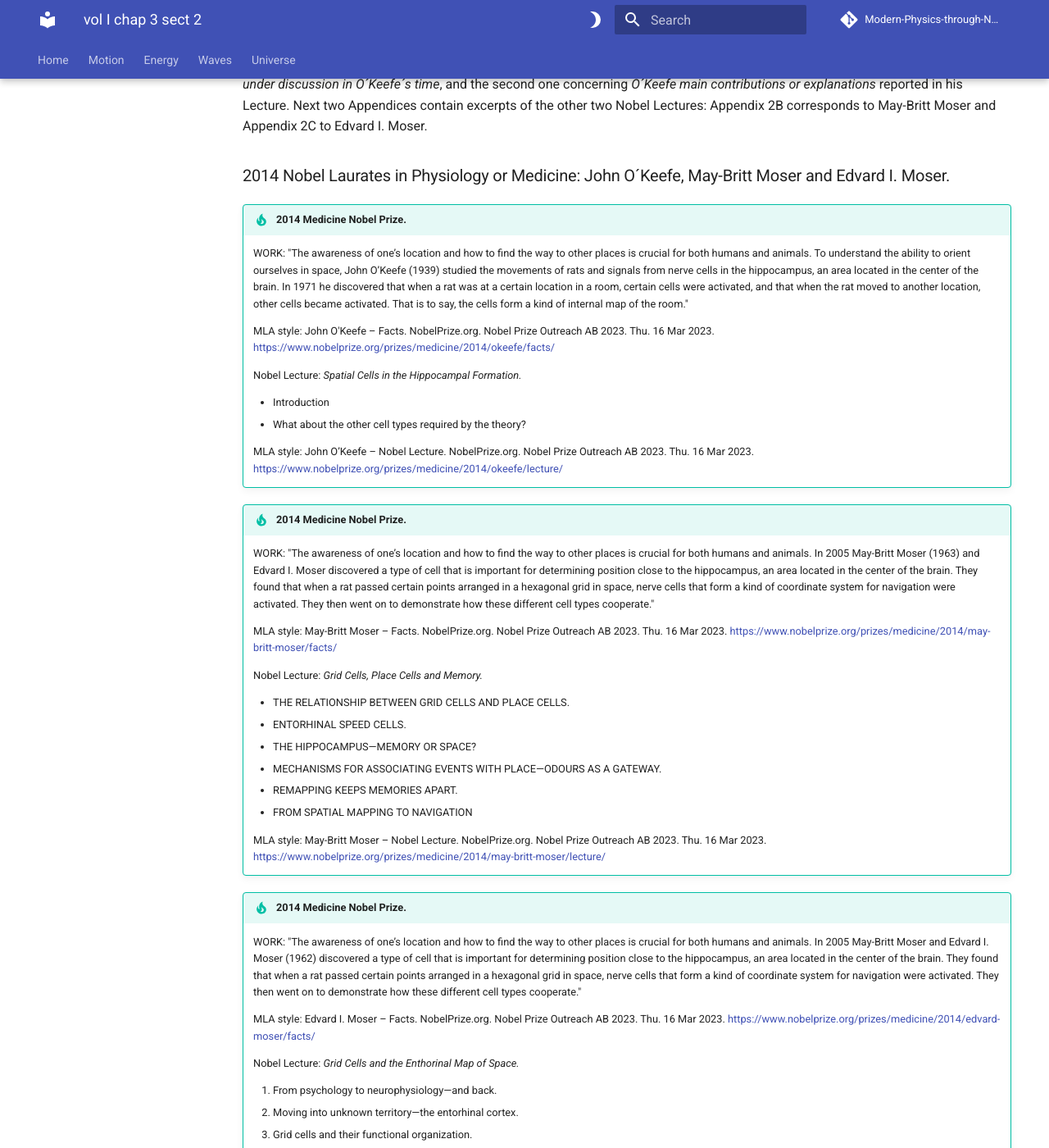
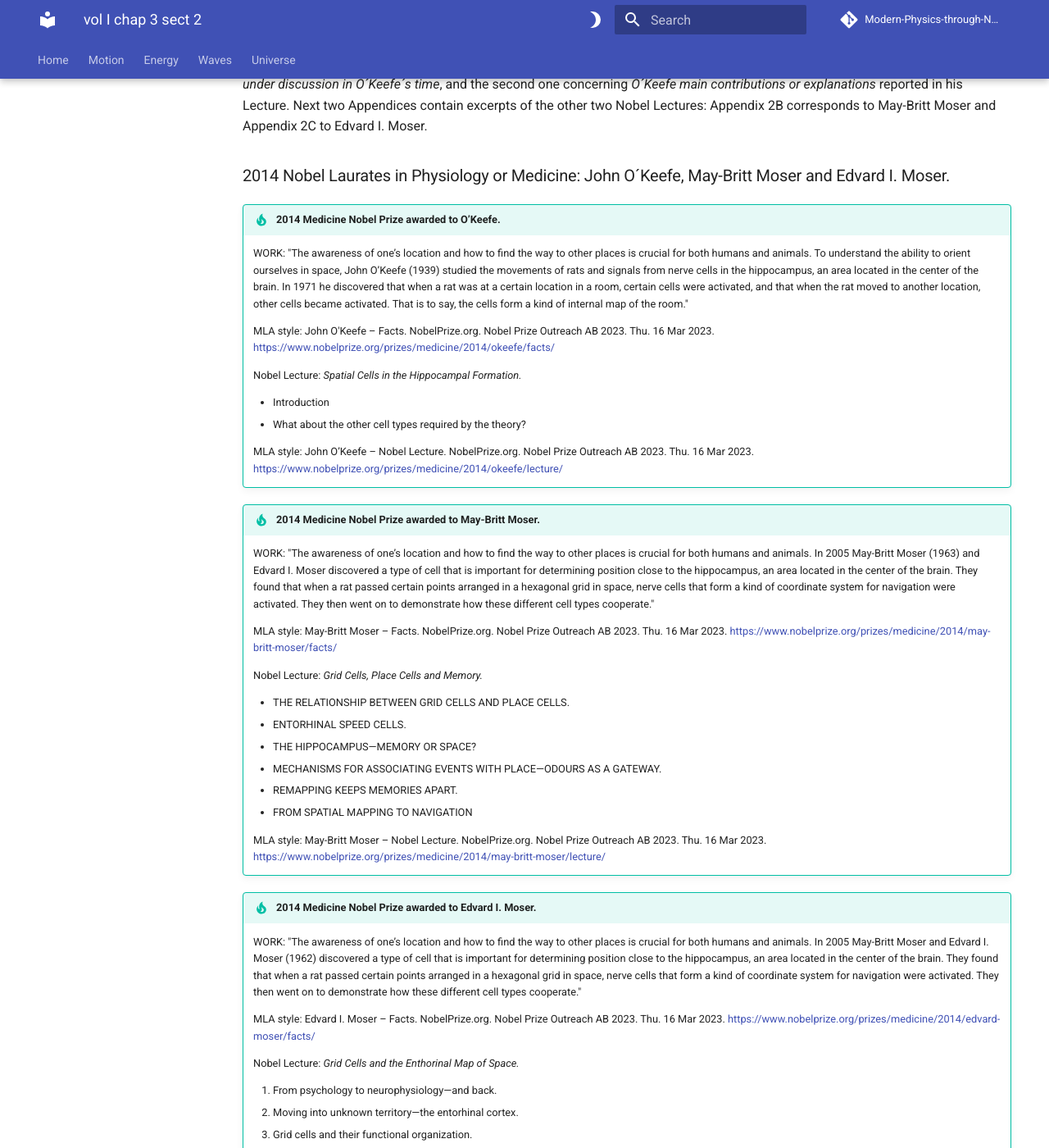
Before and after one commit to modphysnobel/modphysnobel.github.io, an MkDocs documentation site: the page built from docs/vol-I/vol-I-chap-3-sect-2.md, in a window 1280 px wide and 1400 px high, scrolled down 1001 px. Shown: the whole window at 82% size. Built offline with MkDocs 1.6.1 and Material for MkDocs 9.7.7, drawn with Linux system fonts in a browser that asks for light colours; some web fonts are replaced; comment, search, counter and statistics services are not loaded.

Commit message:
Update vol-I-chap-3-sect-2.md

```diff
--- a/docs/vol-I/vol-I-chap-3-sect-2.md
+++ b/docs/vol-I/vol-I-chap-3-sect-2.md
@@ -25,7 +25,7 @@ In what follows, we quote the document WORK describing the main contributions of
 
 ### 2014 Nobel Laurates in Physiology or Medicine: John O´Keefe, May-Britt Moser and Edvard I. Moser.
 
-!!! tip "2014 Medicine Nobel Prize."
+!!! tip "2014 Medicine Nobel Prize awarded to O’Keefe."
 	WORK: "The awareness of one’s location and how to find the way to other places is crucial for both humans and animals. To understand the ability to orient ourselves in space, John O’Keefe (1939) studied the movements of rats and signals from nerve cells in the hippocampus, an area located in the center of the brain. In 1971 he discovered that when a rat was at a certain location in a room, certain cells were activated, and that when the rat moved to another location, other cells became activated. That is to say, the cells form a kind of internal map of the room."
 
 	MLA style: John O'Keefe – Facts. NobelPrize.org. Nobel Prize Outreach AB 2023. Thu. 16 Mar 2023. <https://www.nobelprize.org/prizes/medicine/2014/okeefe/facts/>
@@ -37,7 +37,7 @@ In what follows, we quote the document WORK describing the main contributions of
 
 	MLA style: John O’Keefe – Nobel Lecture. NobelPrize.org. Nobel Prize Outreach AB 2023. Thu. 16 Mar 2023. <https://www.nobelprize.org/prizes/medicine/2014/okeefe/lecture/>
 
-!!! tip "2014 Medicine Nobel Prize."
+!!! tip "2014 Medicine Nobel Prize awarded to May-Britt Moser."
 	WORK: "The awareness of one’s location and how to find the way to other places is crucial for both humans and animals. In 2005 May-Britt Moser (1963) and Edvard I. Moser discovered a type of cell that is important for determining position close to the hippocampus, an area located in the center of the brain. They found that when a rat passed certain points arranged in a hexagonal grid in space, nerve cells that form a kind of coordinate system for navigation were activated. They then went on to demonstrate how these different cell types cooperate."
 
 	MLA style: May-Britt Moser – Facts. NobelPrize.org. Nobel Prize Outreach AB 2023. Thu. 16 Mar 2023. <https://www.nobelprize.org/prizes/medicine/2014/may-britt-moser/facts/>
@@ -53,7 +53,7 @@ In what follows, we quote the document WORK describing the main contributions of
 
 	MLA style: May-Britt Moser – Nobel Lecture. NobelPrize.org. Nobel Prize Outreach AB 2023. Thu. 16 Mar 2023. <https://www.nobelprize.org/prizes/medicine/2014/may-britt-moser/lecture/>
 
-!!! tip "2014 Medicine Nobel Prize."
+!!! tip "2014 Medicine Nobel Prize awarded to Edvard I. Moser."
 	WORK: "The awareness of one’s location and how to find the way to other places is crucial for both humans and animals. In 2005 May-Britt Moser and Edvard I. Moser (1962) discovered a type of cell that is important for determining position close to the hippocampus, an area located in the center of the brain. They found that when a rat passed certain points arranged in a hexagonal grid in space, nerve cells that form a kind of coordinate system for navigation were activated. They then went on to demonstrate how these different cell types cooperate."
 
 	MLA style: Edvard I. Moser – Facts. NobelPrize.org. Nobel Prize Outreach AB 2023. Thu. 16 Mar 2023. <https://www.nobelprize.org/prizes/medicine/2014/edvard-moser/facts/>
```
